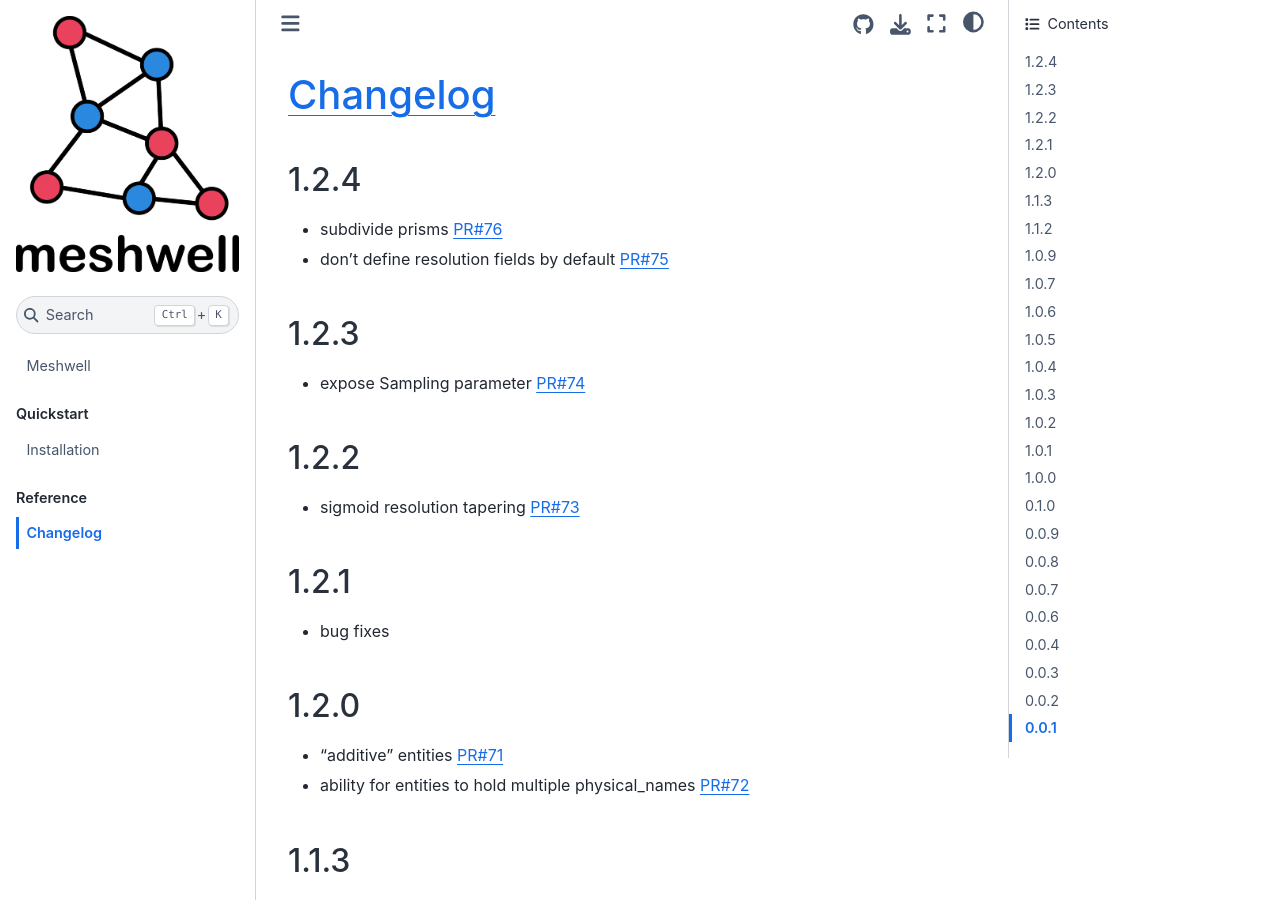
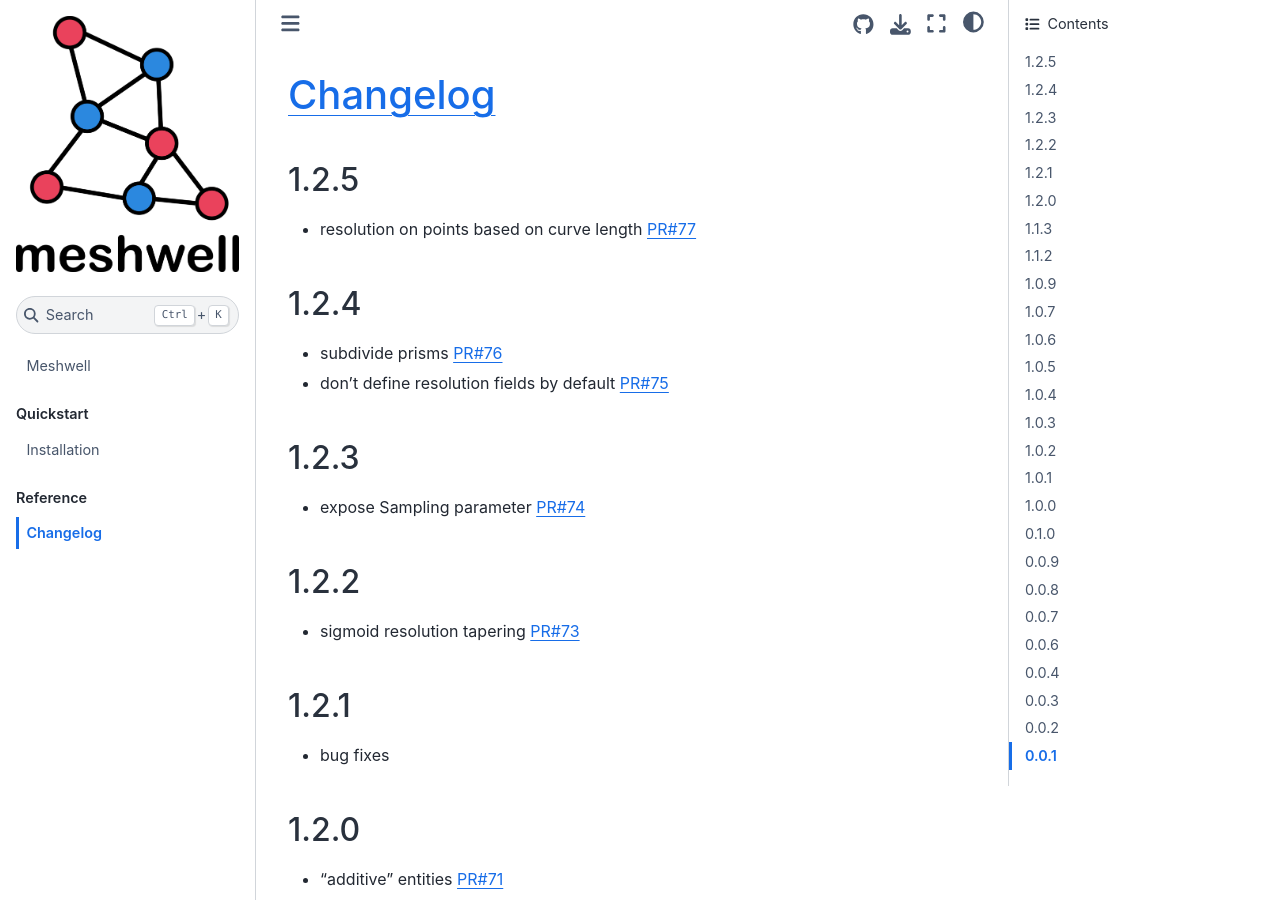
Before and after one commit to simbilod/meshwell, a Jupyter Book: the page built from docs/changelog.md, in a window 1280 px wide and 900 px high. Built offline with Jupyter Book 1.0.4 settings and Sphinx 7.4.7 and the Sphinx Book theme 1.1.4, drawn with Linux system fonts in a browser that asks for light colours; pages that are not in the unit, such as notebooks, are missing from menus.

Commit message:
version, changelog

```diff
--- a/docs/changelog.md
+++ b/docs/changelog.md
@@ -1,4 +1,8 @@
 # [Changelog](https://keepachangelog.com/en/1.0.0/)
+
+## 1.2.5
+
+- resolution on points based on curve length [PR#77](https://github.com/simbilod/meshwell/pull/77)
 
 ## 1.2.4
 
--- a/pyproject.toml
+++ b/pyproject.toml
@@ -14,7 +14,7 @@ classifiers = [
 	"Programming Language :: Python :: 3.11",
 	"Operating System :: OS Independent",
 ]
-version="1.2.4"
+version="1.2.5"
 authors = [
     {name = "Simon Bilodeau", email = "sb30@princeton.edu"},
 ]
```
